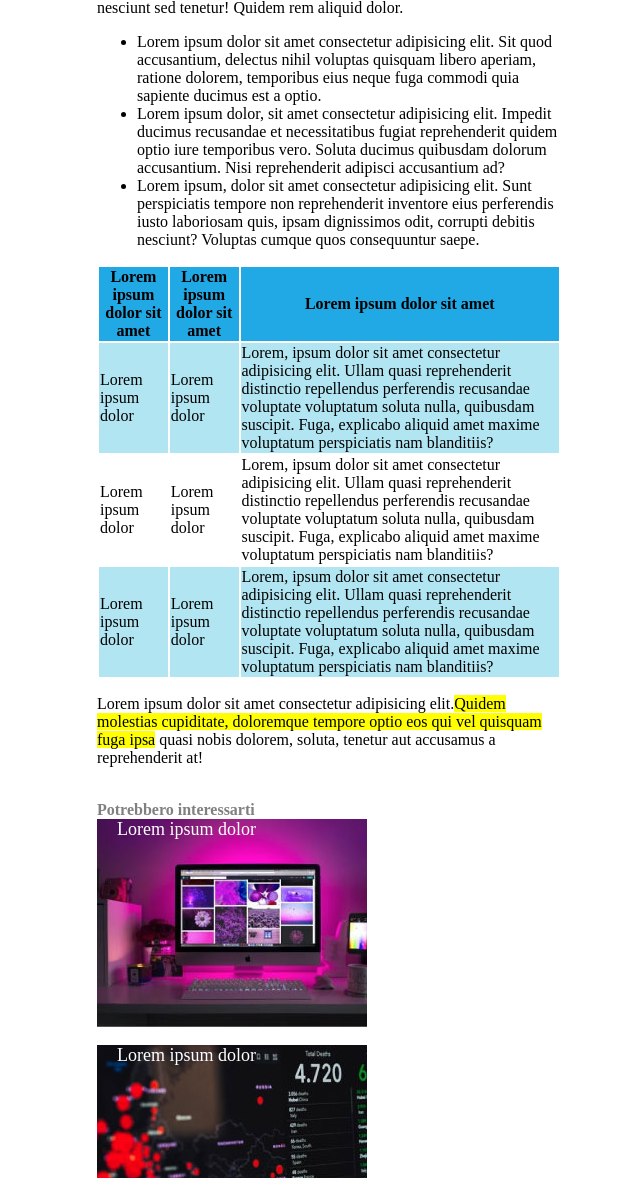
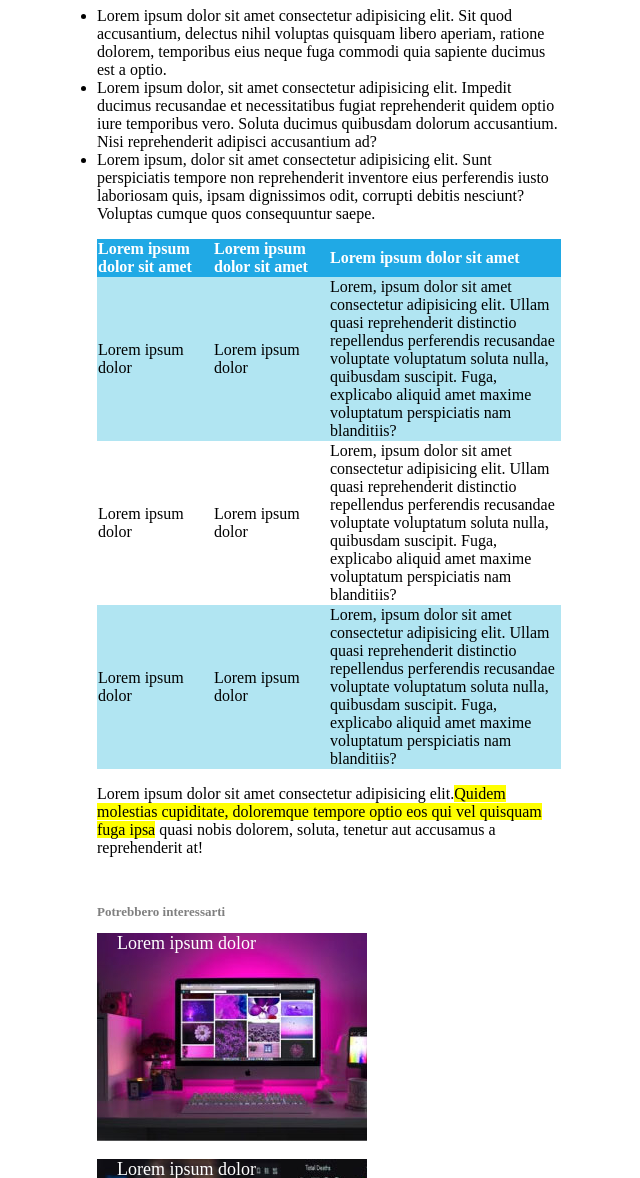
Before and after one commit to damianolagana/html-css-booleaner, a plain HTML site: page index.html in a window 1280 px wide. Shown: the part 1622-2800 px from the top of the page, without its empty margins (311-951 px from the left). Drawn offline with Linux system fonts and the light colour scheme.

Commit message:
fix: upgrade html and css

```diff
--- a/css/style.css
+++ b/css/style.css
@@ -17,6 +17,7 @@ h1{
     font-family: 'Times New Roman', Times, serif;
     font-size: xx-large;
     padding-right: 350px;
+    margin-bottom: 0px;
 }
 
 #Thebooleaners{
@@ -27,6 +28,7 @@ font-weight: bold;
 .greytext{
     color: grey;
     font-weight: bold;
+    margin: 0px;
 }
 
 #data{
@@ -39,12 +41,31 @@ font-weight: bold;
     font-size: x-small;
 }
 
+.list{
+    padding-left: 0px;
+}
+
+table{
+    border-collapse: collapse;
+}
+
 thead{
     background-color: #20a9e5;
+    color: white;
+    text-align: left;
+}
+
+.thodd{
+    width: 25%;
 }
 
 .bluraw{
     background-color: #b1e5f2;
+}
+
+footer h3{
+    font-size: small;
+    color: gray;
 }
 
 #imgfoot1{
--- a/index.html
+++ b/index.html
@@ -4,7 +4,7 @@
     <meta charset="UTF-8">
     <meta http-equiv="X-UA-Compatible" content="IE=edge">
     <meta name="viewport" content="width=device-width, initial-scale=1.0">
-    <title>Document</title>
+    <title>The Booleaner</title>
     <link rel="stylesheet" href="./css/style.css">
 </head>
 <body>
@@ -41,7 +41,7 @@
         </p>
 
         <!-- unordered list -->
-        <ul>
+        <ul class="list">
             <li>Lorem ipsum dolor sit amet consectetur adipisicing elit. Sit quod accusantium, delectus nihil voluptas quisquam libero aperiam, ratione dolorem, temporibus eius neque fuga commodi quia sapiente ducimus est a optio.</li>
             <li>Lorem ipsum dolor, sit amet consectetur adipisicing elit. Impedit ducimus recusandae et necessitatibus fugiat reprehenderit quidem optio iure temporibus vero. Soluta ducimus quibusdam dolorum accusantium. Nisi reprehenderit adipisci accusantium ad?</li>
             <li>Lorem ipsum, dolor sit amet consectetur adipisicing elit. Sunt perspiciatis tempore non reprehenderit inventore eius perferendis iusto laboriosam quis, ipsam dignissimos odit, corrupti debitis nesciunt? Voluptas cumque quos consequuntur saepe.</li>
@@ -51,8 +51,8 @@
         <table>
             <thead>
                 <tr>
-                    <th>Lorem ipsum dolor sit amet</th>
-                    <th>Lorem ipsum dolor sit amet</th>
+                    <th class="thodd">Lorem ipsum dolor sit amet</th>
+                    <th class="thodd">Lorem ipsum dolor sit amet</th>
                     <th>Lorem ipsum dolor sit amet</th>
                 </tr>
             </thead>
@@ -84,7 +84,7 @@
 
     <!-- fine pagina -->
     <footer>
-        <span class="greytext">Potrebbero interessarti</span>
+        <h3>Potrebbero interessarti</h3>
         <div id="imgfoot1">
             <span class="Loremimg">Lorem ipsum dolor</span>
         </div>
```
